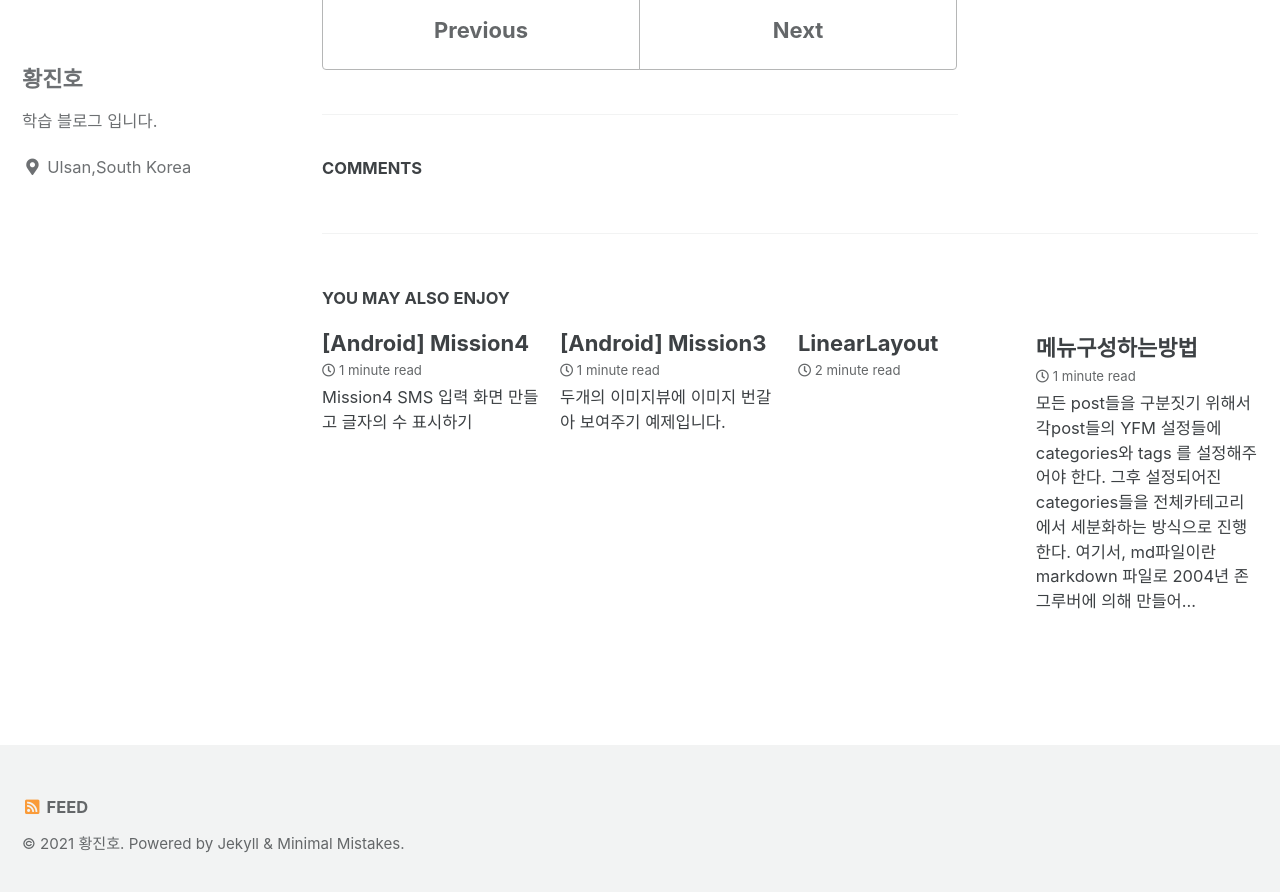
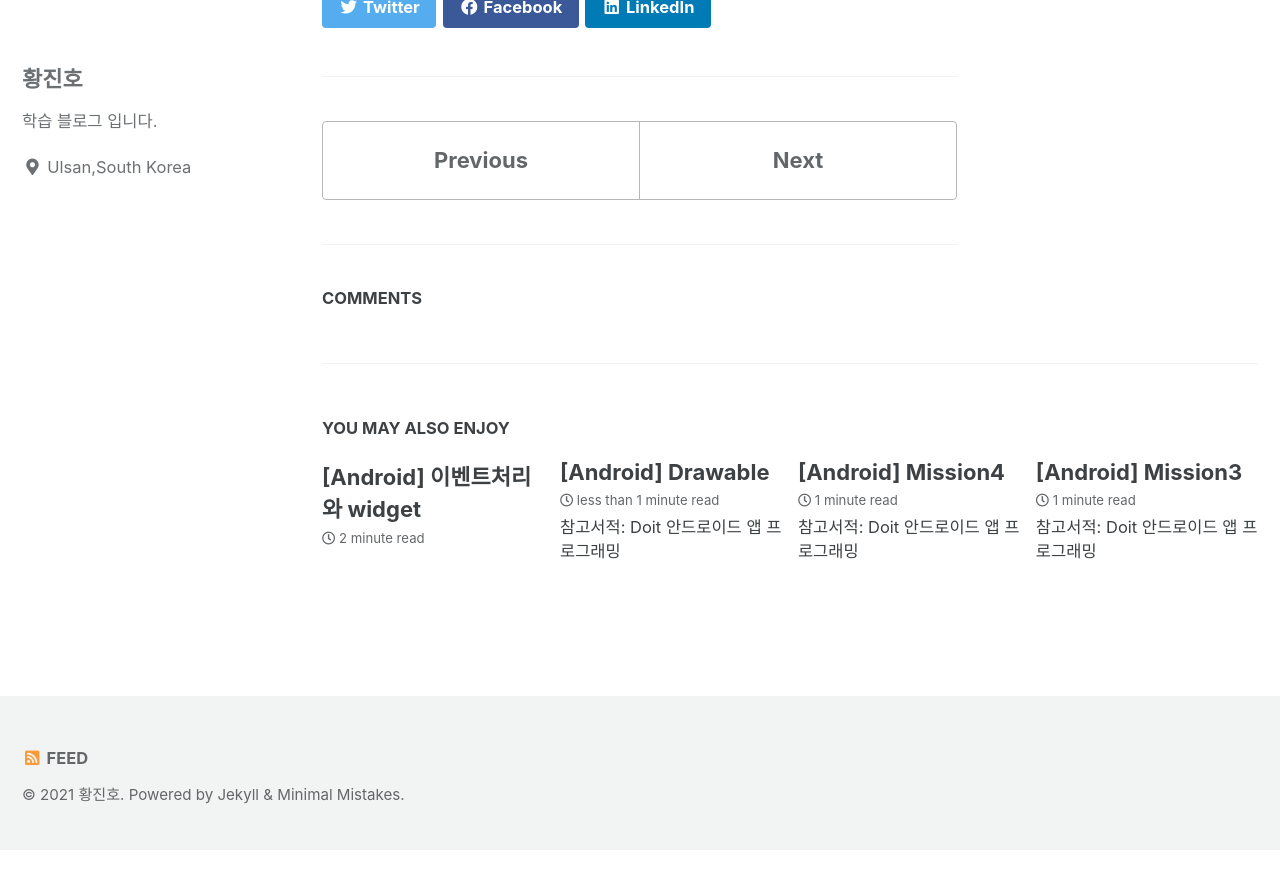
Before and after one commit to jowunnal/jowunnal.github.io, a Jekyll site: the page built from _posts/2021-05-31-LayoutOthers.md, in a window 1280 px wide and 900 px high, scrolled down 7557 px. Shown: the top 892 px of the window. Built offline with Jekyll 4.4.1, drawn with Linux system fonts in a browser that asks for light colours; cached includes are drawn as plain includes; comment, search, counter and statistics services are not loaded; after the commit the page ends 8407 px from its top, so only the background shows below that; part of the change alters nothing that is shown; some of the changed text lies outside the part shown.

Commit message:
3장완료

```diff
--- a/_posts/2021-05-31-LayoutOthers.md
+++ b/_posts/2021-05-31-LayoutOthers.md
@@ -4,6 +4,12 @@ categories:
 - Android
 tags:
 - Study
+---
+
+---
+
+참고서적: Doit 안드로이드 앱 프로그래밍
+
 ---
 
 지난번 공부에서는 LinearLayout에 대해서 공부했었다. 이번포스팅에서는 그외의 다른 Layout들에 대해서 복습하겠다.
--- a/_posts/2021-06-01-Mission3.md
+++ b/_posts/2021-06-01-Mission3.md
@@ -4,15 +4,24 @@ categories:
 - Android
 tags:
 - Study
+
+---
+
+참고서적: Doit 안드로이드 앱 프로그래밍
+
+---
+
 ---
 
 두개의 이미지뷰에 이미지 번갈아 보여주기 예제입니다.
 
 ---
+
 1. 화면을 위와 아래 두 영역으로 나누고 그 영역에 각각 이미지뷰를 배치합니다.
 2. 각각의 이미지뷰는 스크롤이 생길 수 있도록 합니다.
 3. 상단의 이미지뷰에 하나의 이미지를 보이도록 합니다.
 4. 두개의 이미지뷰 사이에 버튼을 하나 만들고 그 버튼을 누르면 상단의 이미지가 하단으로 옮겨져 보이고 다시 누르면 상단으로 다시 옮겨지는 기능을 추가합니다.
+
 ---
 
 이문제를 해결하는데 한시간이 소요됬다.. 금방금방 할것같앗지만 꽤나 디테일하게 접근하려다보니 잘안됬었다.
--- a/_posts/2021-06-01-Mission4.md
+++ b/_posts/2021-06-01-Mission4.md
@@ -4,6 +4,14 @@ categories:
 - Android
 tags:
 - Study
+
+---
+
+참고서적: Doit 안드로이드 앱 프로그래밍
+
+---
+
+
 ---
 
 Mission4 SMS 입력 화면 만들고 글자의 수 표시하기
--- /dev/null
+++ b/_posts/2021-06-10-widgets.md
@@ -0,0 +1,57 @@
+---
+title: "[Android] Drawable"
+categories:
+- Android
+tags:
+- Study
+
+---
+
+참고서적: Doit 안드로이드 앱 프로그래밍
+
+---
+
+---
+
+위젯들중 대표적으로 많이사용하는 기본적인 위젯들중 책에서 소개하는것들은 다음과같다.
+
+---
+
+1. TextView
+2. Button
+3. EditText
+4. ImageView
+5. ImageButton
+
+---
+
+그속성들은 이후의 포스팅예제들에서 아주많이 다루게되므로 따로 소개는 하지않겠다.
+
+
+Drawable은 view의 디자인에 관여하는 요소이다.
+
+위의 위젯들과 같은 모든 view의 요소에 그림을 넣거나, 원하는 모양 혹은 색상, 그라데이션 등등 디자인적인 부분에대해 사용되어진다.
+
+방법은 view들의 background 속성에 만들어진 drawable을 참조하면 된다. 아주간단하다.
+
+이 Dawable의 종류로는 다양한 종류가 있지만, 가장많이 사용하는 종류는 StateListDrawable 과 shapeDrawable 이다.
+
+StateListDrawable은 view의 상태에 따라 그래픽을 지정할수있다.
+
+버튼을 예로들면, 버튼이 눌렷을때 와 눌럿다가 떼어졋을때 등등 그 상태에따른 버튼의 그래픽 을 지정할수 있게된다.
+
+StateListDrawable의 xml파일의 최상위 태그는< selector> 이다. 그 안에는 < item> 태그를 넣어 각각의 상태에 따라 item 태그들을 정의하면 된다.
+
+ShapeDrawable은 XML로 도형을 그릴수있는 drawable 이다.
+최상위태그가 < shape> 이고,  태그속성 shape에 속성값을넣어 원하는 모양을 만들수있다. 예를들어 shape="rectangle"로 하면 사각형 모양을 만들수있다.
+
+ < shape> 속성 안에는 < size> , < stroke>, < solid> , < padding>, < corners> , < gradient> 가있다.
+
+ 순서대로 size는 view의 크기를 지정, stroke는 view의 테두리를 결정, solid는 view의 테두리안의 색상을결정, padding은 테두리 안쪽공간의 content위치를 결정, gradient는 그라데이션을 만들수있다.
+
+
+ 마지막으로, 여러개의 그래픽을 하나에 xml에 넣기위해서는 최상위태그를 < layer-list>로 작성하고 그하위에 < item>태그를 넣어 각각의 item에 원하는 drawable을 작성하면 된다.
+
+ ![drawable](/assets/Drawable.JPG)
+
+ 위의 모든예제들에 대한 코드는 [깃허브주소](https://github.com/jowunnal/studyAndroid "github link") 에있다.
--- /dev/null
+++ b/_posts/2021-06-14-chap03.md
@@ -0,0 +1,133 @@
+---
+title: "[Android] 이벤트처리와 widget"
+---
+
+---
+
+참고서적: Doit 안드로이드 앱 프로그래밍
+
+---
+
+Event 처리과정
+---
+안드로이드 에서의 이벤트처리는 윈도우보다 좀더 까다롭다.
+
+안드로이드의 이벤트는 화면을 손가락으로 터치하는 TouchEvent와 키패드의 입력에의한 KeyEvent 가 있다.
+
+TouchEvent는 꽤 복잡하다. 손가락으로 눌럿을때, 누르면서 움직일때, 눌럿다가 뗏을때, 누르고 가만히잇을때, 등등 이렇게 복잡한 경우들이 존재한다.
+
+그경우를 좀더 쉽게하기 위해 ClickEvent를 별도로 제공한다.
+
+그 예는 가장간단한 버튼의 onClick 메소드가 있다.
+
+onClick 메소드는 각각의 view들의 setOnClickListener() 메소드를 통해 이벤트를 설정할수 있다.
+이메소드는 onClickListener 인터페이스를 구현하여 간편하게 onClick() 메소드를 override 하여 원하는 동작을 하도록 구현할수있다.
+
+Event를 위젯객체에 전달한후 이후의 처리과정을 위젯객체에 위임한다 하여,  이와같은 모델을 위임모델 이라고 부른다.
+위임모델의 처리루틴으로 각각의 위젯마다 개별적으로 이벤트를 처리하는 객체지향코드를 만들수있다.(다형성의 오버라이딩)
+
+
+Gesture Event
+---
+손가락을 좌우로 스크롤할때와 같은 일종의 패턴을 Gesture 라고한다.
+Gesture event는 손가락을 누른후 움직이는 event와같은 복잡한 형태의 event를 더쉽게 처리할수 있도록 도와주는 이벤트처리기다.
+그중 대표적인것으로 onDown()은 화면이 눌렷을경우를 처리해주는 메소드고, onScroll()은 화면이 눌린채 일정한 속도와 방향으로 움직인 경우를 처리해주는 메소드다. 외에 9개의 메소드로 TouchEvent 이후의 더복잡한 과정을 더쉽게 처리할수있다.
+
+GestureEvent는 GestureDetector 클래스에 정의되어있다. 객체할당후 터치이벤트를 전달하면, 각상황에맞는 메소드를 객체가 호출한다. 호출된 메소드들을 오버라이딩 하여 원하는 이벤트에 대한 처리를 할수 있다.
+
+
+
+Key Event
+---
+
+keyEvent는 onKeyDown() 메소드를 재정의하거나, OnKeyListener 인터페이스를 구현하는 onKey()메소드를 통해 처리할수 있다.
+이메소드에 전달되는 파라미터는 KeyCode와 KeyEvent로 두가지이다.
+
+KeyCode는 어떤키가 사용되었는지 구별하고, KeyEvent는 무슨key에대한 event인가 를 구별한다.
+
+시스템버튼중 하나인 BACK 버튼도 keyEvent로 처리할수있다. (onBackPressed() 메소드를통해 처리가능)
+
+하지만 홈화면과 앱목록 키는 앱에서 직접제어는 안되고, 입력되었는지 에대한 정보만 확인 가능하다.
+
+
+
+단말방향 전환시 이벤트처리
+---
+
+단말방향이 바뀌엇을때는 화면비율(가로세로)에 따라 다시보이게 된다. 이때, xml레이아웃이 다르게 보여야 하므로 액티비티가 메모리에서 없어졋다가 다시만들어지게 된다.
+
+두가지 방식이있다.
+
+가로와 세로에 대해 다르게 표현하고 싶을때와 그럴필요없이 단순히 화면에 보이는 레이아웃만 바꾸는 방식 이 있다.
+
+첫번째 경우에대해서는 layout-land폴더 안에 있는 xml레이아웃 파일을 사용한다.
+
+layout-land폴더는 layout폴더에있는 xml파일(세로방향)의 가로방향에 대한 xml 이다. 이폴더는 미리지정된 폴더이다.
+두개의 xml에 각각 원하는 방식으로 구현하면 된다.
+
+단, 처음 말햇듯이 세로방향 액티비티가 메모리상에 없어졋다가 가로방향 액티비티가 메모리상에 올라가게되는데
+이때 액티비티상에 미리선언해둔 변수값이 사라지게 되므로 변수값을 복원해야한다.
+
+이과정은 액티비티 생명주기에 포함된다.
+
+액티비티 생명주기는 안드로이드 디벨로퍼스에 상세하게 설명되어있다.
+
+[Developer](https://developer.android.com/guide/components/activities/activity-lifecycle?hl=ko "go developer")
+
+onSaveInstanceState콜백 메소드 를통해 액티비티가 종료되기 전의 상태를 저장할수있다.
+
+그리고나서 onCreate() 메소드가 호출될때 bundle 객체로 복원할수있다.
+
+두번째 경우에 대해서는, manifest에 activity부분에 configChanges 속성을 설정하면 된다.
+
+속성값이 설정되면 시스템은 액티비티의 상태변화를 액티비티에 알려준다. 그런후 방향이 바뀔때 자동으로 configurationChanged() 메소드가 자동으로 호출되고,  이인터페이스를 구현하여 각방향에 따른 상태변화를 처리하면 된다.
+
+
+Widget
+---
+
+이책에서 대표적으로 설명하는 위젯에는 토스트,스낵바,대화상자 그리고 프로그래스바 이다.
+
+가장 간단한 토스트 메세지는 메세지를 잠깐 보여주었다가 사라지는 위젯이다.
+
+Toast.makeText(Context context, String message, int duration).show() 를 통해 간단하게 사용가능하다.
+
+Context객체는 context클래스르 상속한 액티비티를 사용한다. 참조할수없는 경우에는 getApplicationContext()메소드를 호출하면 Context객체가 반환된다.
+
+중간의 String message에는 string 타입의 원하는 메세지를 넣어주고, duration은 Toast.LENGTH_LONG 이나 SHORT로 메세지를 얼마나 띄울것인가를 나타낸다.
+
+토스트의 위치는 setGravity(정렬위치)와 setMargin(외부여백 지정) 을통해 지정시켜줄수있다.
+
+또한, 토스트 역시 버튼과같은 위젯으로 Drawable을 이용하여 토스트의 모양이나 색깔을 바꿔줄수도 있다.
+
+
+스낵바는 토스트와 비슷하다.
+
+SNackbar.make(View,Message,duration).show() 형태로 사용한다.
+
+
+알림대화상자는 토스트와 스낵바와달리 사용자에게 Yes 나 No와같은 선택박스를 클릭하게 할때 사용된다.
+
+AlertDialog 클래스는 알림 대화상자를 보여주는 가장 단순한 방법이다.
+
+1. setTitle() : 타이틀지정
+2. setMessage() : 메세지지정
+3. setIcon(): 아이콘지정
+4. setPositiveButton() 예를 눌럿을경우
+5. setNegativeButton() 아니오를 눌럿을경우
+6. setNeutralButton() 중립버튼 (취소같은경우) 을눌럿을경우
+
+위와같은 메소드로 대화상자를 표현하고 버튼에대한 이벤트를 처리할수있다.
+
+
+프로그래스바는 어떤일의 진행정도를 표현할수있는 bar 이다.
+
+seekBar와같은 형태로 막대나 원모양으로 눈금만큼 표시하여 나타낸다. ProgressDialog 클래스에 정의되어있다.
+
+1. setProgress() : 정수값으로 프로그래스바의 현재값 설정
+2. incrementProgressBy() 현재설정된값을 기준으로 더하거나 뺄때 사용
+3. dissmiss() 대화상자를 없애는 메소드
+
+
+
+[깃허브주소](https://github.com/jowunnal/studyAndroid/tree/master/Chap.01 "github link")
```
Also changed, not shown: assets/Drawable.JPG (added), assets/LifeCycle.JPG (added), assets/Mission5.JPG (added), assets/Mission6.JPG (added).
